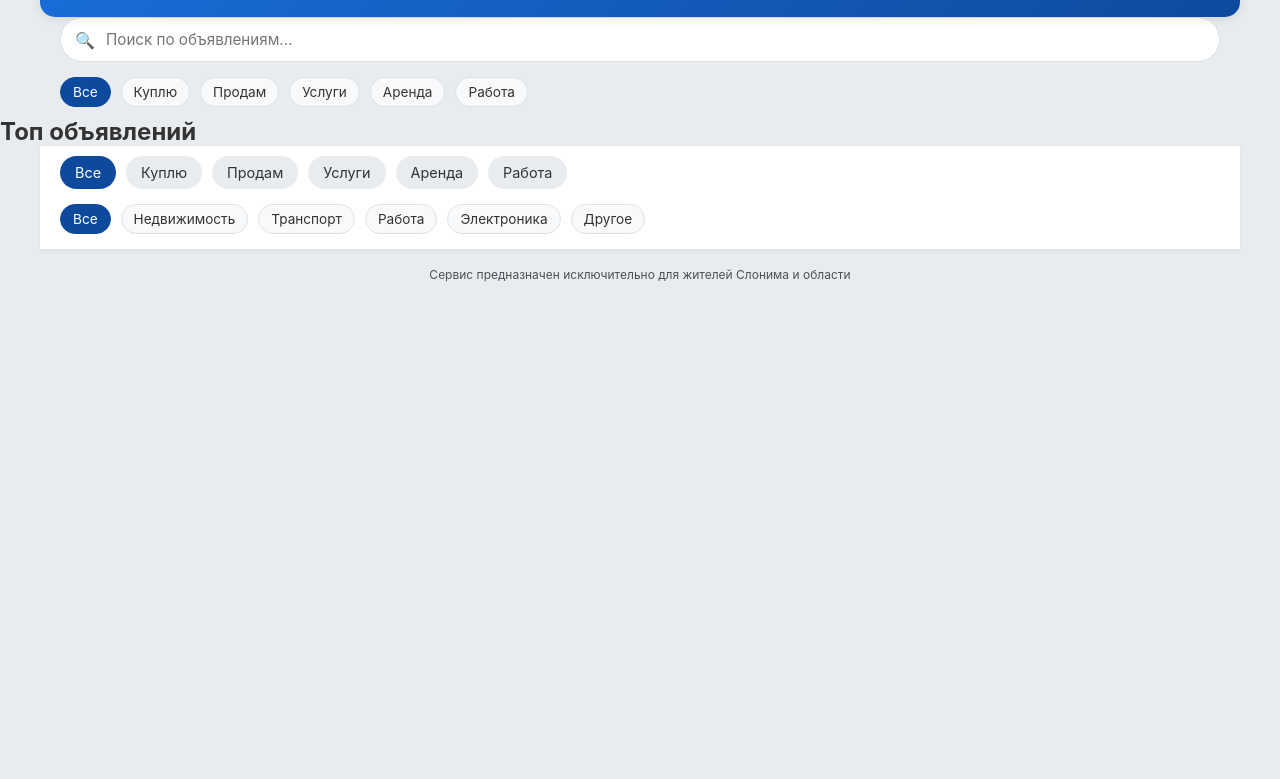
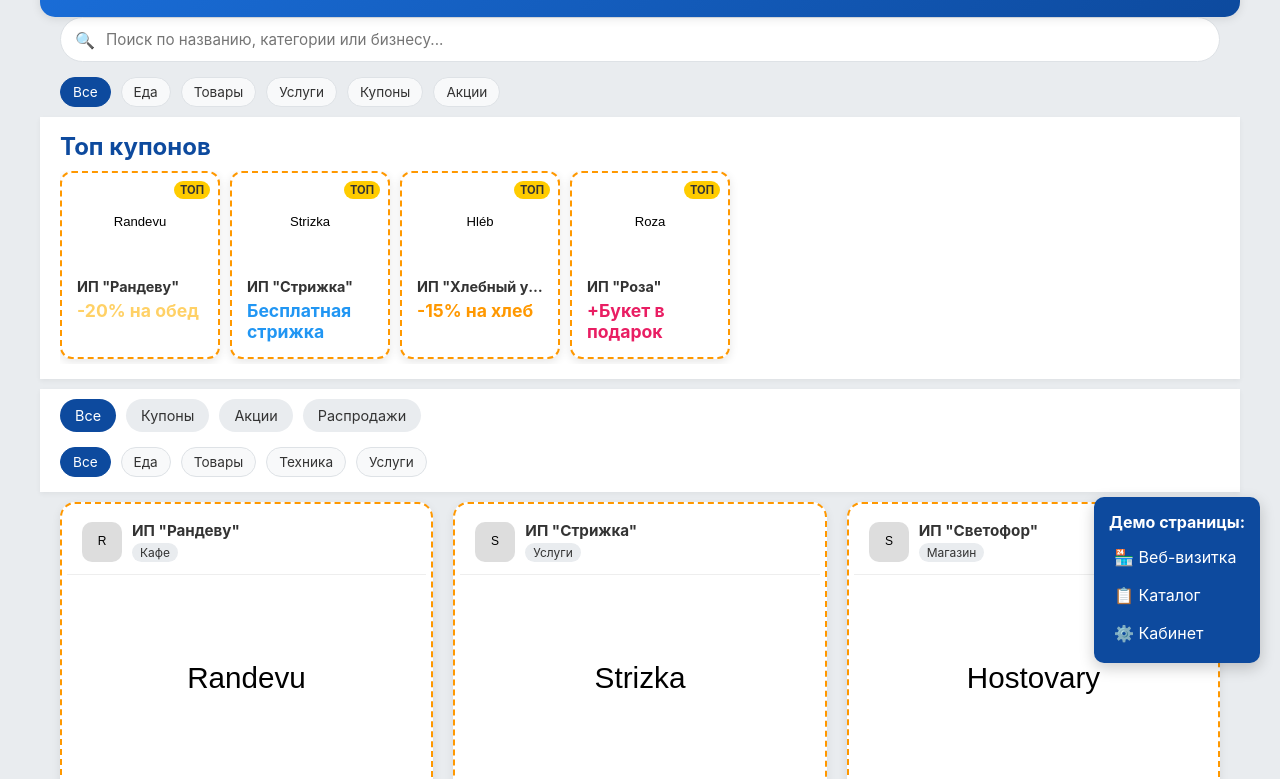
Before and after one commit to Virtorius/slonimkup, a plain HTML site: page index.html in a window 1280 px wide. Shown: the part 57-836 px from the top of the page. Before the commit the page ends 800 px from the top, so only its background shows below. Drawn offline with Linux system fonts and the light colour scheme.

Commit message:
Update index.html

```diff
--- a/index.html
+++ b/index.html
@@ -3,37 +3,37 @@
 <head>
     <meta charset="UTF-8">
     <meta name="viewport" content="width=device-width, initial-scale=1.0">
-    <title>Слоним Объявления - Локальная доска объявлений</title>
+    <title>Слоним Скидки - Локальные купоны для жителей</title>
     <link rel="stylesheet" href="css/style.css">
 </head>
 <body>
     <!-- Шапка приложения -->
     <div class="header">
-        <h1 class="header-title">Слоним Объявления</h1>
+        <h1 class="header-title">Слоним Скидки</h1>
     </div>
 
     <!-- Поиск -->
     <div class="search-container">
         <div style="position: relative;">
-            <input type="text" id="main-search" class="main-search" placeholder="Поиск по объявлениям...">
+            <input type="text" id="main-search" class="main-search" placeholder="Поиск по названию, категории или бизнесу...">
             <span class="search-icon">🔍</span>
         </div>
     </div>
 
     <div class="search-filters">
         <div class="search-filter active" data-filter="all">Все</div>
-        <div class="search-filter" data-filter="buy">Куплю</div>
-        <div class="search-filter" data-filter="sell">Продам</div>
-        <div class="search-filter" data-filter="service">Услуги</div>
-        <div class="search-filter" data-filter="rent">Аренда</div>
-        <div class="search-filter" data-filter="work">Работа</div>
+        <div class="search-filter" data-filter="food">Еда</div>
+        <div class="search-filter" data-filter="goods">Товары</div>
+        <div class="search-filter" data-filter="services">Услуги</div>
+        <div class="search-filter" data-filter="coupons">Купоны</div>
+        <div class="search-filter" data-filter="actions">Акции</div>
     </div>
 
-    <!-- Топ 5 объявлений -->
-    <div class="top-announcements">
-        <h2 class="top-announcements-title">Топ объявлений</h2>
-        <div class="top-announcements-scroll">
-            <!-- Топ объявления будут загружены динамически -->
+    <!-- Топ 5 купонов -->
+    <div class="top-coupons">
+        <h2 class="top-coupons-title">Топ купонов</h2>
+        <div class="top-coupons-scroll">
+            <!-- Топ купоны будут загружены динамически -->
         </div>
     </div>
 
@@ -41,42 +41,39 @@
     <div class="filters">
         <div class="filter-tabs">
             <div class="filter-tab active" data-filter-type="all">Все</div>
-            <div class="filter-tab" data-filter-type="buy">Куплю</div>
-            <div class="filter-tab" data-filter-type="sell">Продам</div>
-            <div class="filter-tab" data-filter-type="service">Услуги</div>
-            <div class="filter-tab" data-filter-type="rent">Аренда</div>
-            <div class="filter-tab" data-filter-type="work">Работа</div>
+            <div class="filter-tab" data-filter-type="coupons">Купоны</div>
+            <div class="filter-tab" data-filter-type="actions">Акции</div>
+            <div class="filter-tab" data-filter-type="sales">Распродажи</div>
         </div>
 
         <div class="filter-categories">
             <div class="filter-category active" data-category="all">Все</div>
-            <div class="filter-category" data-category="realty">Недвижимость</div>
-            <div class="filter-category" data-category="transport">Транспорт</div>
-            <div class="filter-category" data-category="work">Работа</div>
-            <div class="filter-category" data-category="electronics">Электроника</div>
-            <div class="filter-category" data-category="other">Другое</div>
+            <div class="filter-category" data-category="food">Еда</div>
+            <div class="filter-category" data-category="goods">Товары</div>
+            <div class="filter-category" data-category="tech">Техника</div>
+            <div class="filter-category" data-category="services">Услуги</div>
         </div>
     </div>
 
-    <!-- Список объявлений -->
-    <div class="announcements-list">
-        <!-- Объявления будут загружены динамически -->
+    <!-- Список купонов -->
+    <div class="coupons-list">
+        <!-- Купоны будут загружены динамически -->
     </div>
 
     <!-- Юридическое примечание -->
     <div class="legal-note">
-        Сервис предназначен исключительно для жителей Слонима и области
+        Сервис предназначен исключительно для индивидуальных предпринимателей (ИП), самозанятых и юридических лиц
     </div>
 
-    <!-- Футер -->
+    <!-- Футер (виден только на мобильных) -->
     <div class="app-footer">
         <div class="footer-item active">
-            <div class="footer-icon">📢</div>
-            <div>Объявления</div>
+            <div class="footer-icon">🎫</div>
+            <div>Купоны</div>
         </div>
         <div class="footer-item">
-            <div class="footer-icon">➕</div>
-            <div>Подать</div>
+            <div class="footer-icon">🔍</div>
+            <div>Поиск</div>
         </div>
         <div class="footer-item">
             <div class="footer-icon">⭐</div>
@@ -91,5 +88,14 @@
 
     <script src="js/storage.js"></script>
     <script src="js/main.js"></script>
+    <!-- Демонстрационные ссылки для тестирования -->
+    <div style="position: fixed; bottom: 80px; right: 20px; background: #0d4a9e; color: white; padding: 15px; border-radius: 10px; box-shadow: 0 5px 15px rgba(0,0,0,0.2); z-index: 1000;">
+        <h4 style="margin: 0 0 10px 0;">Демо страницы:</h4>
+        <div style="display: flex; flex-direction: column; gap: 8px;">
+            <a href="business.html" style="color: white; text-decoration: none; padding: 5px;">🏪 Веб-визитка</a>
+            <a href="business-catalog.html" style="color: white; text-decoration: none; padding: 5px;">📋 Каталог</a>
+            <a href="business-cabinet.html" style="color: white; text-decoration: none; padding: 5px;">⚙️ Кабинет</a>
+        </div>
+    </div>
 </body>
 </html>
```
